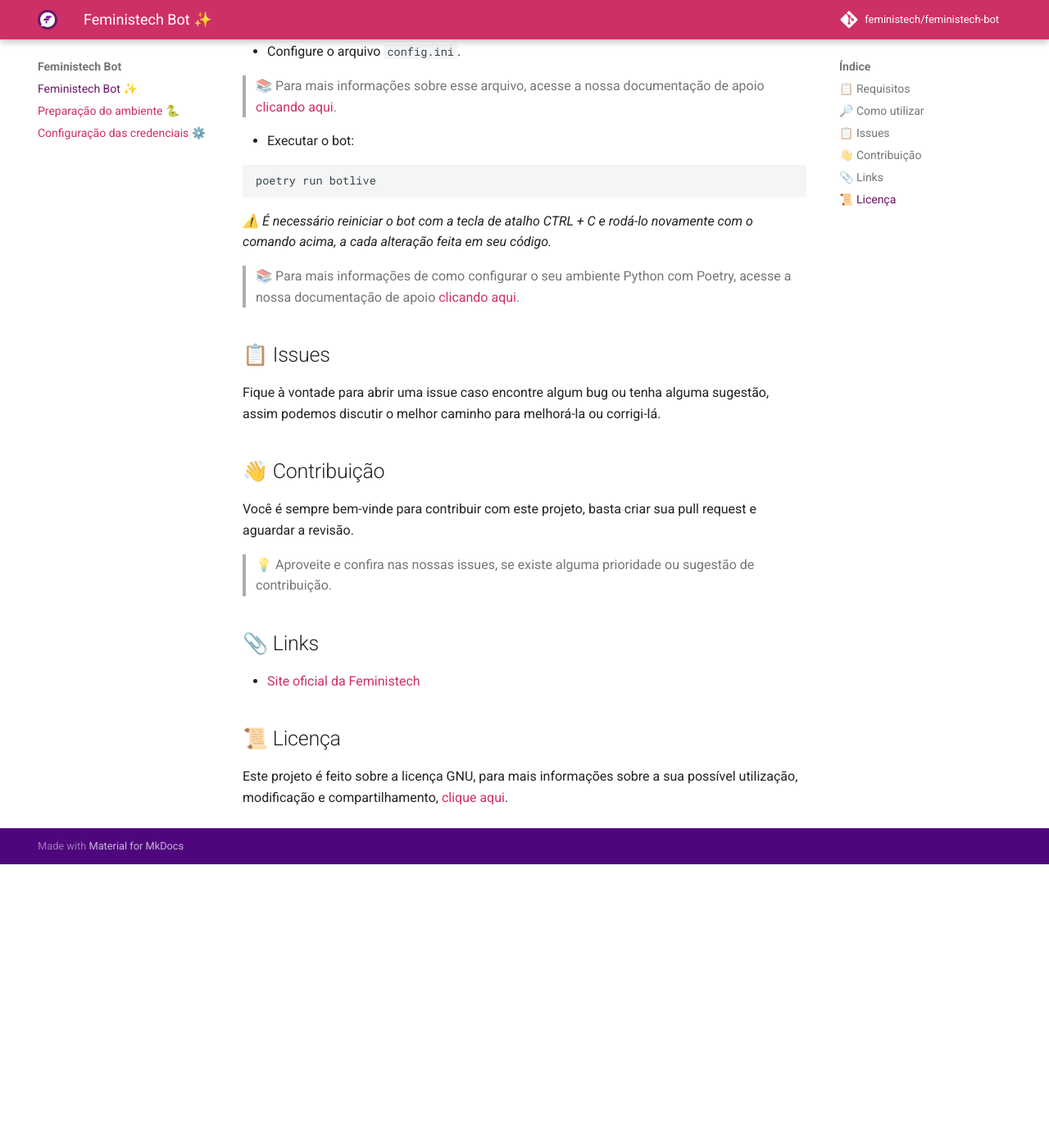
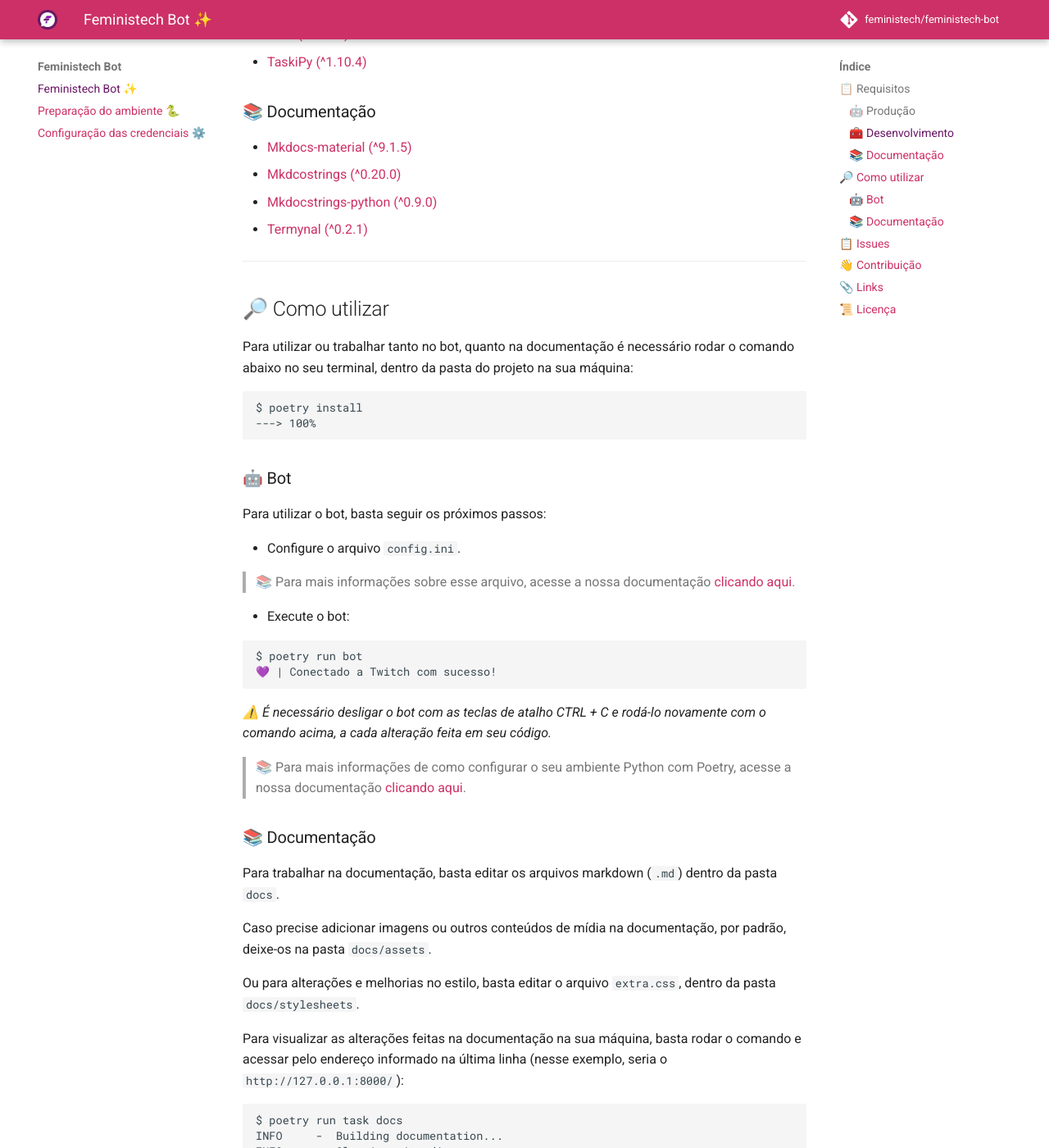
Before and after one commit to feministech/feministech-bot, an MkDocs documentation site: the page built from docs/index.md, in a window 1280 px wide and 1400 px high, scrolled down 620 px. Shown: the whole window at 82% size. Built offline with MkDocs 1.6.1 and Material for MkDocs 9.7.7, drawn with Linux system fonts in a browser that asks for light colours; comment, search, counter and statistics services are not loaded; before the commit the page ends 1674 px from its top, so only the background shows below that; some of the changed text lies outside the part shown.

Commit message:
:memo: Melhoria geral na documentação

````diff
--- a/docs/index.md
+++ b/docs/index.md
@@ -1,51 +1,124 @@
 # Feministech Bot ✨
 
-> ❓ Este é nosso bot disponível em todos os chats dos canais de pessoas criadoras da comunidade Feministech, foi feito em Python, utilizando o gerenciador de ambientes Poetry e a biblioteca TwitchIO.
+> ❓ Este é nosso bot disponível em todos os chats dos canais de pessoas criadoras da comunidade Feministech, foi feito em Python, utilizando o gerenciador de ambientes Poetry, a biblioteca TwitchIO, as ferramentas de qualidade de código blue e isort, com automações utilizando taskipy, e totalmente documentado com Mkdocs.
+
+---
 
 ## 📋 Requisitos
 
-- [Python](https://www.python.org/)
-- [Poetry](https://python-poetry.org/)
-- [TwitchIO](https://twitchio.dev//)
+### 🤖 Produção
+
+- [Python (^3.11)](https://www.python.org/)
+- [TwitchIO (^2.6.0)](https://twitchio.dev/)
+
+### 🧰 Desenvolvimento
+
+- [Poetry (^1.4.2)](https://python-poetry.org/)
+- [Blue (^0.9.1)](https://blue.readthedocs.io/en/latest/)
+- [iSort (^5.12.0)](https://pycqa.github.io/isort/)
+- [TaskiPy (^1.10.4)](https://github.com/taskipy/taskipy)
+
+### 📚 Documentação
+
+- [Mkdocs-material (^9.1.5)](https://squidfunk.github.io/mkdocs-material/)
+- [Mkdcostrings (^0.20.0)](https://mkdocstrings.github.io/)
+- [Mkdocstrings-python (^0.9.0)](https://mkdocstrings.github.io/python/)
+- [Termynal (^0.2.1)](https://daxartio.github.io/termynal/)
+
+---
 
 ## 🔎 Como utilizar
 
-Para utilizar o bot, basta clonar o repositório em sua máquina e rodar os seguintes comandos:
+Para utilizar ou trabalhar tanto no bot, quanto na documentação é necessário rodar o comando abaixo no seu terminal, dentro da pasta do projeto na sua máquina:
 
-- Atualizar as dependências:
+<!-- termynal -->
 
 ```console
-poetry install
+$ poetry install
+---> 100%
 ```
+
+### 🤖 Bot
+
+Para utilizar o bot, basta seguir os próximos passos:
 
 - Configure o arquivo `config.ini`.
 
-> 📚 Para mais informações sobre esse arquivo, acesse a nossa documentação de apoio [clicando aqui](/configuracao.md).
+> 📚 Para mais informações sobre esse arquivo, acesse a nossa documentação [clicando aqui](/configuracao.md).
 
-- Executar o bot:
+- Execute o bot:
+
+<!-- termynal -->
 
 ```console
-poetry run botlive
+$ poetry run bot
+💜 | Conectado a Twitch com sucesso!
 ```
 
-_⚠️ É necessário reiniciar o bot com a tecla de atalho CTRL + C e rodá-lo novamente com o comando acima, a cada alteração feita em seu código._
+_⚠️ É necessário desligar o bot com as teclas de atalho CTRL + C e rodá-lo novamente com o comando acima, a cada alteração feita em seu código._
 
-> 📚 Para mais informações de como configurar o seu ambiente Python com Poetry, acesse a nossa documentação de apoio [clicando aqui](/ambiente).
+> 📚 Para mais informações de como configurar o seu ambiente Python com Poetry, acesse a nossa documentação [clicando aqui](/ambiente).
+
+### 📚 Documentação
+
+Para trabalhar na documentação, basta editar os arquivos markdown (`.md`) dentro da pasta `docs`.
+
+Caso precise adicionar imagens ou outros conteúdos de mídia na documentação, por padrão, deixe-os na pasta `docs/assets`.
+
+Ou para alterações e melhorias no estilo, basta editar o arquivo `extra.css`, dentro da pasta `docs/stylesheets`.
+
+Para visualizar as alterações feitas na documentação na sua máquina, basta rodar o comando e acessar pelo endereço informado na última linha (nesse exemplo, seria o `http://127.0.0.1:8000/`):
+
+<!-- termynal -->
+
+```console
+$ poetry run task docs
+INFO     -  Building documentation...
+INFO     -  Cleaning site directory
+INFO     -  Documentation built in 0.14 seconds
+INFO     -  [10:02:13] Watching paths for changes: 'docs', 'mkdocs.yml'
+INFO     -  [10:02:13] Serving on http://127.0.0.1:8000/
+```
+
+---
 
 ## 📋 Issues
 
 Fique à vontade para abrir uma issue caso encontre algum bug ou tenha alguma sugestão, assim podemos discutir o melhor caminho para melhorá-la ou corrigi-lá.
 
+---
+
 ## 👋 Contribuição
 
-Você é sempre bem-vinde para contribuir com este projeto, basta criar sua pull request e aguardar a revisão.
+Você será sempre bem-vinde a contribuir com este projeto, pedimos apenas que preze pela qualidade de código, seguindo a estrutura e organização planejada nele.
+
+Ao finalizar o trabalho, não deixe de rodar as nossas ferramentas de qualidade de código, com o comando abaixo:
+
+<!-- termynal -->
+
+```console
+$ poetry run task lint
+---> 100%
+```
+
+Finalizados os trabalhos, basta criar sua pull request e aguardar a revisão.
 
 > 💡 Aproveite e confira nas nossas issues, se existe alguma prioridade ou sugestão de contribuição.
+
+---
 
 ## 📎 Links
 
 - [Site oficial da Feministech](https://feministech.com.br/)
+- [Site do Time Feministech na Twitch](https://www.twitch.tv/team/livecodergirls)
+- [Documentação Oficial do Bot](https://feministech.github.io/feministech-bot/)
+
+---
 
 ## 📜 Licença
 
 Este projeto é feito sobre a licença GNU, para mais informações sobre a sua possível utilização, modificação e compartilhamento, [clique aqui](https://github.com/feministech/feministech-bot/blob/main/LICENSE).
+
+---
+
+<p align=center>Feito com ❤️ pela <a href="https://feministech.com.br/" target="blank_">comunidade Feministech.</a></p>
--- a/pyproject.toml
+++ b/pyproject.toml
@@ -1,11 +1,11 @@
 [tool.poetry]
-name = "botlive"
+name = "feministech_bot"
 version = "1.0.0"
 description = "Este é nosso bot disponível em todos os chats dos canais de pessoas criadoras da comunidade Feministech."
 authors = ["bug_elseif <https://github.com/bugelseif>"]
 license = "MIT"
 readme = "README.md"
-packages = [{include = "botlive"}]
+packages = [{include = "feministech_bot"}]
 
 [tool.poetry.dependencies]
 python = "^3.11"
@@ -27,7 +27,7 @@ requires = ["poetry-core>=1.0.0"]
 build-backend = "poetry.core.masonry.api"
 
 [tool.poetry.scripts]
-botlive = "botlive.bot:run"
+bot = "feministech_bot.bot:run"
 
 [tool.isort]
 profile = "black"
````
Also changed, not shown: README.md (+72 -15 lines), docs/ambiente.md (+6 -2 lines).
